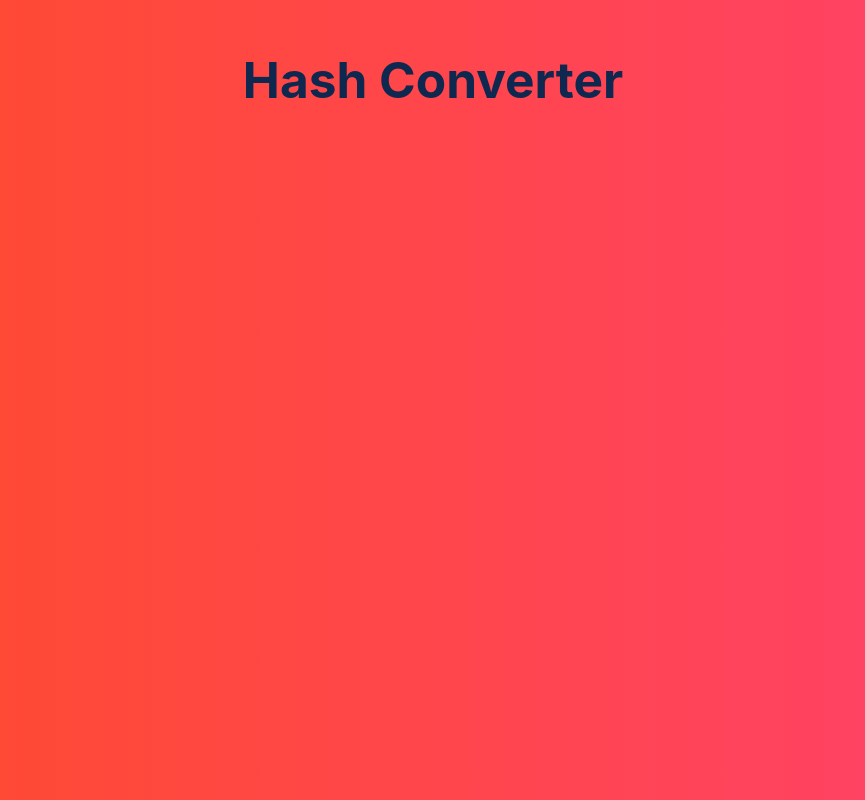
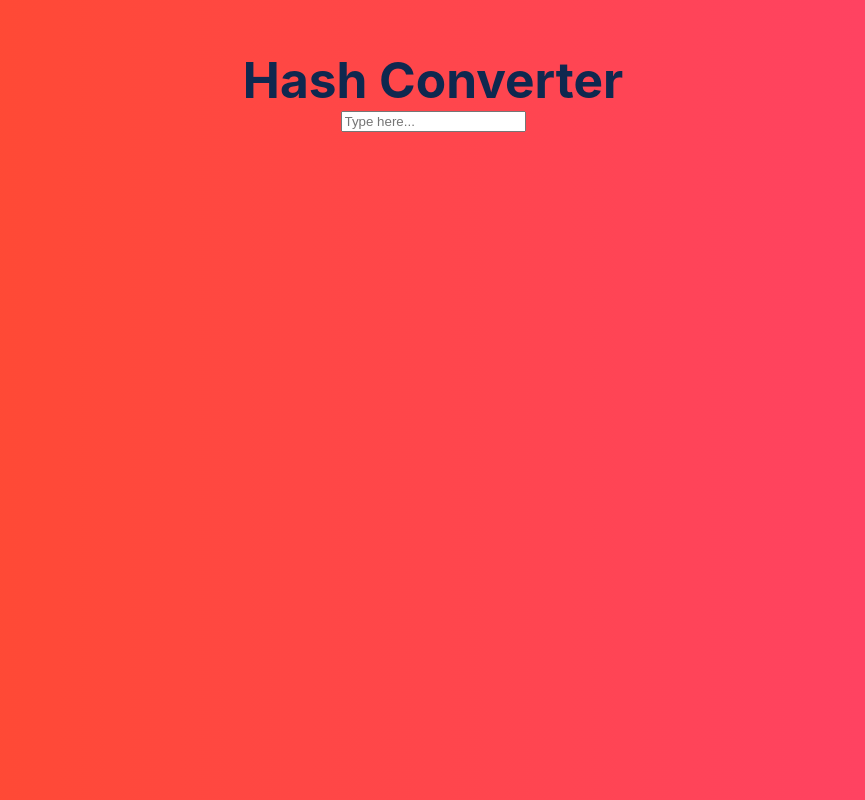
Before and after one commit to jdleo/Hash-Converter, a React (Create React App) app: page / in a window 1280 px wide. Shown: the whole page, without its empty margins (207-1072 px from the left). Built offline with nearby package versions, Linux system fonts and the light colour scheme.

Commit message:
component based arch

```diff
--- a/src/App.js
+++ b/src/App.js
@@ -1,5 +1,6 @@
 import React from 'react';
 import logo from './logo.svg';
+import MainApp from './MainApp.js'
 import './App.css';
 
 function App() {
@@ -8,6 +9,7 @@ function App() {
       <header className="Main-header">
         Hash Converter
       </header>
+      <MainApp/>
     </div>
   );
 }
--- /dev/null
+++ b/src/MainApp.js
@@ -0,0 +1,33 @@
+import React from 'react';
+import './App.css';
+
+class MainApp extends React.Component {
+
+  constructor(props) {
+    super(props)
+    this.state = {
+      textValue: ""
+    }
+  }
+
+  handleChange (e) {
+    //get current text field value
+    const txt = e.target.value;
+  }
+
+  render () {
+    return (
+      <div>
+        <input
+          type="text"
+          placeholder="Type here..."
+          onChange={(e) => {this.handleChange(e)}}
+          className="Input-bar"
+        />
+      </div>
+    )
+  }
+
+}
+
+export default MainApp;
```
